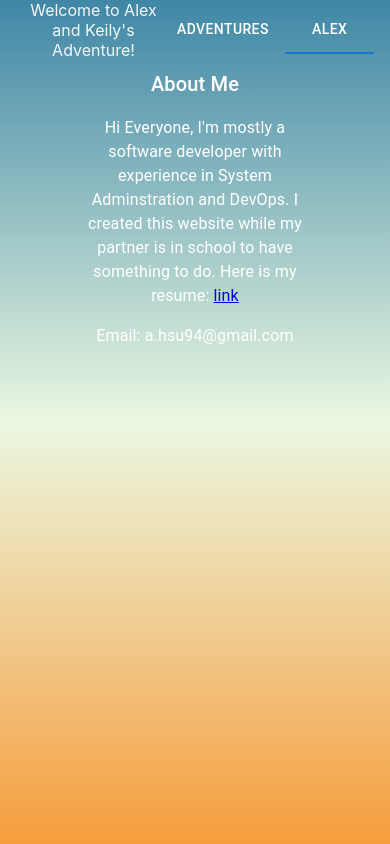
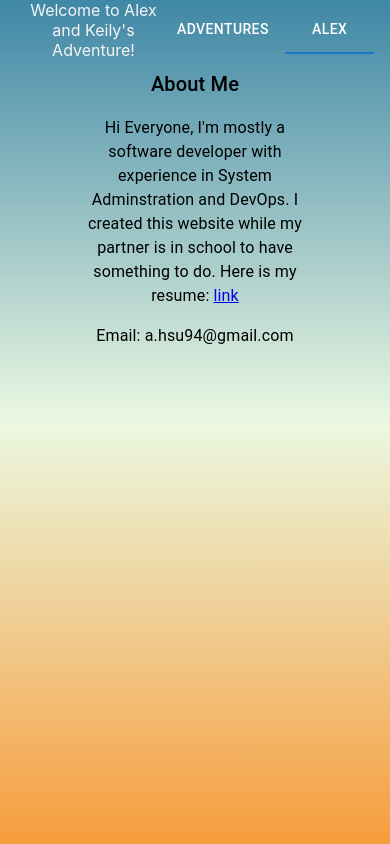
Before and after one commit to halexs/kaelnomads-js, a React (Create React App) app: page /alex in a window 390 px wide. Built offline with nearby package versions, Linux system fonts and the light colour scheme.

Commit message:
Change colors so friendlier with mobile.

```diff
--- a/src/App.css
+++ b/src/App.css
@@ -1,3 +1,6 @@
+.Tab {
+  color: white;
+}
 
 #app-bar-style {
 }
--- a/src/App.js
+++ b/src/App.js
@@ -8,15 +8,15 @@ import Toolbar from '@mui/material/Toolbar'
 import AppBar from '@mui/material/AppBar';
 import { Routes, Route, Link, BrowserRouter } from "react-router-dom";
 
-// import { makeStyles } from "@mui/core";
+import { createTheme, ThemeProvider } from '@mui/material/styles';
 
-// const useStyles = makeStyles(theme => ({
-//   indicator: {
-//     backgroundColor: "green",
-//     height: "10px",
-//     top: "45px"
-//   }
-// }));
+const theme = createTheme({
+  // palette: {
+  //   primary: {
+  //     main: "#0000FF"
+  //   }
+  // }
+});
 
 function App() {
   let currentSelected: number = 0;
@@ -51,6 +51,8 @@ function App() {
   console.log("Device is mobile: ", isMobile);
 
   return (
+
+    <ThemeProvider theme={theme}>
     <BrowserRouter>
       <div className="App">
         <AppBar color="transparent" style={{"visibility": selectedTab === 0 ? "hidden" : "visible"}} id="app-bar-style" position="static" elevation={0}>
@@ -77,13 +79,14 @@ function App() {
         </AppBar>
 
         <Routes>
-          <Route path="/" element={<HomePage mobile={isMobile} url="/" changeTab={setSelectedTab} />} />
-          <Route path="/travel" element={<HomePage mobile={isMobile} url="/travel" changeTab={setSelectedTab} />} />
-          <Route path="/alex" element={<HomePage mobile={isMobile} url="/alex" changeTab={setSelectedTab} />} />
-          <Route path="/keily" element={<HomePage mobile={isMobile} url="/keily" changeTab={setSelectedTab} />} />
+          <Route path="/" element={<HomePage isMobile={isMobile} url="/" changeTab={setSelectedTab} />} />
+          <Route path="/travel" element={<HomePage isMobile={isMobile} url="/travel" changeTab={setSelectedTab} />} />
+          <Route path="/alex" element={<HomePage isMobile={isMobile} url="/alex" changeTab={setSelectedTab} />} />
+          <Route path="/keily" element={<HomePage isMobile={isMobile} url="/keily" changeTab={setSelectedTab} />} />
         </Routes>
       </div>
     </BrowserRouter>
+    </ThemeProvider>
   );
 
 }
--- a/src/components/Alex.js
+++ b/src/components/Alex.js
@@ -3,8 +3,15 @@ import Typography from '@mui/material/Typography';
 
 function Alex(props) {
 
+  let textColor = "black";
+  if (props.isMobile) {
+    textColor = "black";
+    console.log("alex props", props);
+  }
+
+
   return (
-    <div style={{width: "60%", color: "white"}}>
+    <div style={{width: "60%", color: textColor}}>
 
       <Typography id="transition-modal-title" variant="h6" component="h2">
         About Me
--- a/src/components/HomePage.js
+++ b/src/components/HomePage.js
@@ -79,13 +79,13 @@ function HomePage(props) {
   }
   else if (props.url === "/travel") {
     // props.changeVisibility(true);
-    mainPage = <TravelMap />;
+    mainPage = <TravelMap isMobile={props.isMobile} />;
   }
   else if (props.url === "/alex") {
-    mainPage = <Alex />;
+    mainPage = <Alex isMobile={props.isMobile} />;
   }
   else if (props.url === "/keily") {
-    mainPage = <Keily />;
+    mainPage = <Keily isMobile={props.isMobile} />;
   }
 
   return (
--- a/src/components/Keily.js
+++ b/src/components/Keily.js
@@ -14,7 +14,7 @@ function Keily(props) {
         // </video>}
 
   return (
-    <div style={{width: "60%", color: "white"}}>
+    <div style={{width: "60%"}}>
 
       <Typography id="transition-modal-title" variant="h6" component="h2">
         About Me
```
